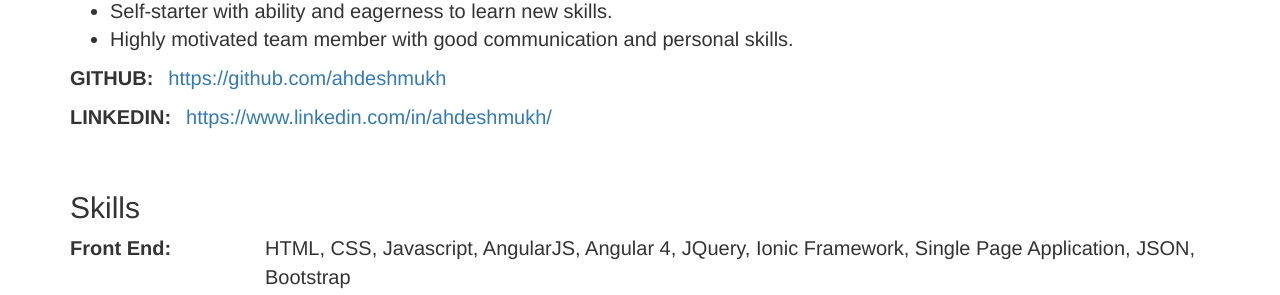
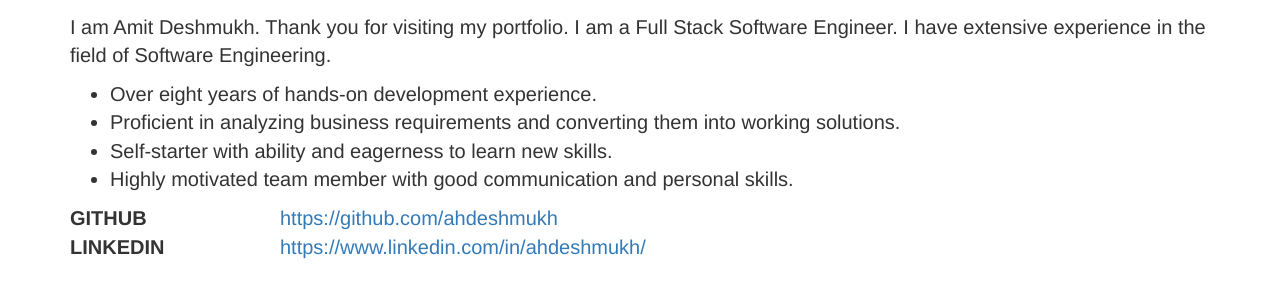
Before and after one commit to ahdeshmukh/portfolio, an Angular app: page / in a window 1280 px wide. Shown: the part 576-871 px from the top of the page. Built offline with nearby package versions, Linux system fonts and the light colour scheme; what ng2-scroll-to would draw is missing.

Commit message:
styles update

```diff
--- a/src/app/app.component.css
+++ b/src/app/app.component.css
@@ -23,8 +23,6 @@
   }
 
 img.portfolio-img {
-    height: 200px;
-    width: 200px;
     padding: 20px 0;
 }
 
--- a/src/app/app.component.html
+++ b/src/app/app.component.html
@@ -30,7 +30,7 @@
       </div>
     </div>
     <div class="col-md-4">
-      <img class="img-circle portfolio-img center-block" src="https://randomuser.me/api/portraits/men/1.jpg" />
+      <img class="img-circle padding-top-bottom-20 center-block" src="https://randomuser.me/api/portraits/men/1.jpg" />
       <div class="center-text font-20">FULL STACK SOFTWARE ENGINEER</div>
     </div>
     <div class="hidden-xs hidden-sm col-md-4">
@@ -56,9 +56,11 @@
         <li>Self-starter with ability and eagerness to learn new skills.</li>
         <li>Highly motivated team member with good communication and personal skills.</li>
       </ul>
-      <div>
-        <p><b>GITHUB:</b><a class="padding-left-15" href="https://github.com/ahdeshmukh" target="_blank">https://github.com/ahdeshmukh</a></p>
-        <p><b>LINKEDIN:</b><a class="padding-left-15" href="https://www.linkedin.com/in/ahdeshmukh/" target="_blank">https://www.linkedin.com/in/ahdeshmukh/</a></p>
+      <div class="row">
+        <div class="col-md-2"><span class="skill-name">GITHUB</span></div>
+        <div class="col-md-10"><a class="padding-left-15" href="https://github.com/ahdeshmukh" target="_blank">https://github.com/ahdeshmukh</a></div>
+        <div class="col-md-2"><span class="skill-name">LINKEDIN</span></div>
+        <div class="col-md-10"><a class="padding-left-15" href="https://www.linkedin.com/in/ahdeshmukh" target="_blank">https://www.linkedin.com/in/ahdeshmukh/</a></div>
       </div>
     </div>
   </div>
--- a/src/styles.css
+++ b/src/styles.css
@@ -8,3 +8,9 @@
 .padding-left-15 {
 	padding-left: 15px;
 }
+.font-bold {
+	font-weight: bold;
+}
+.padding-top-bottom-20 {
+	padding: 20px 0;
+}
```
